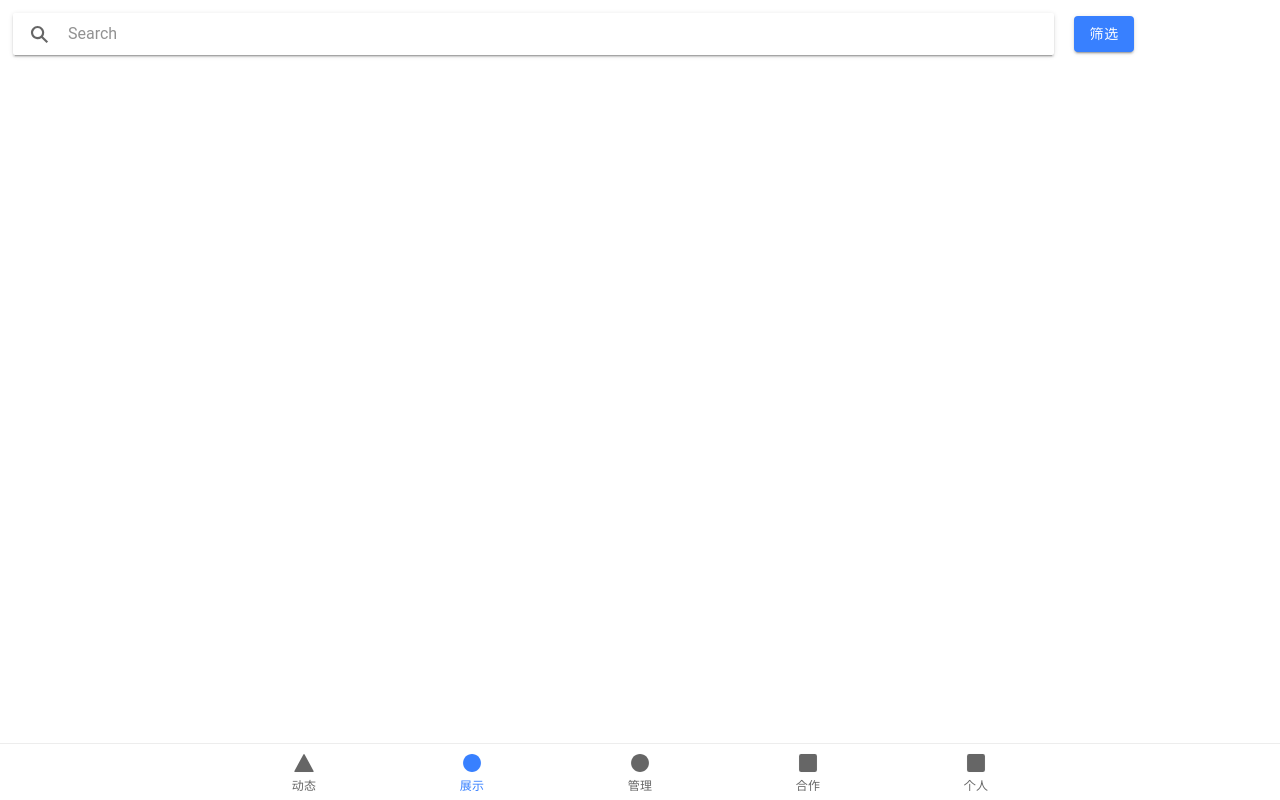
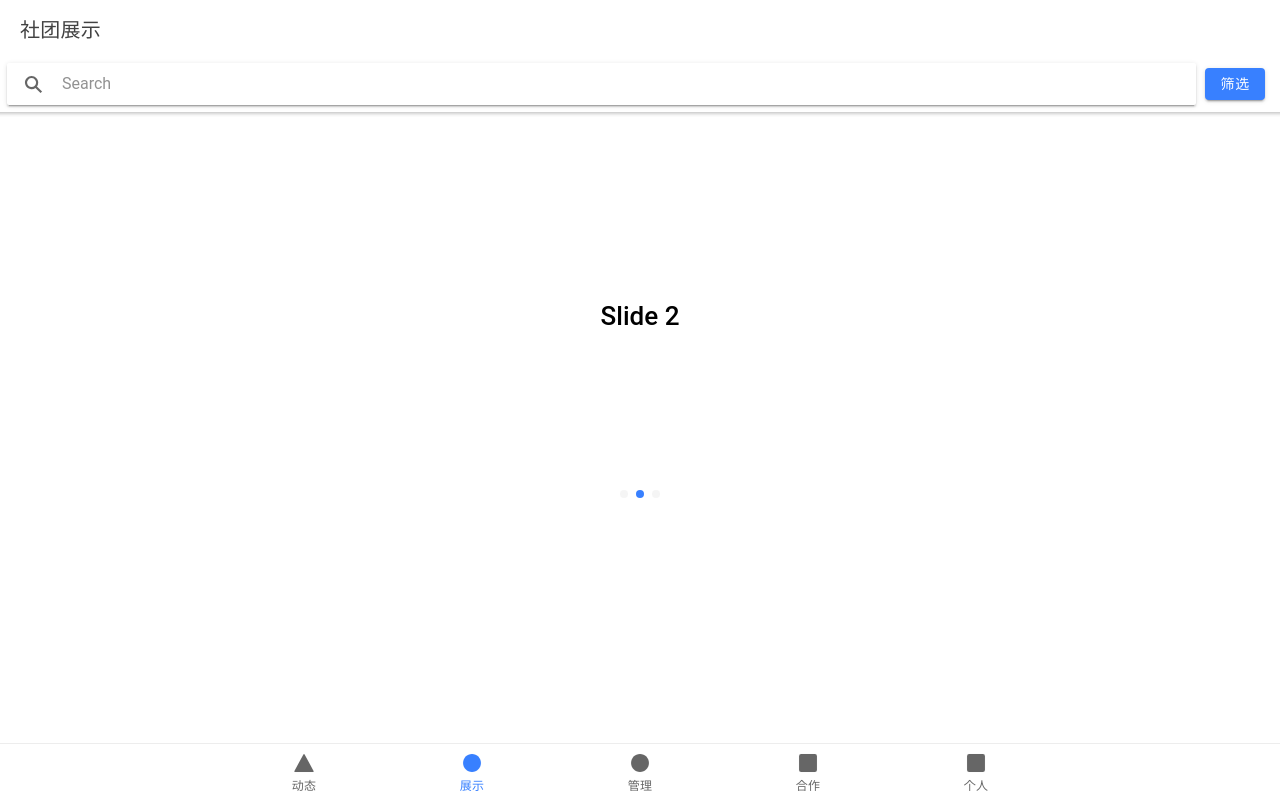
Before and after one commit to Leader-dev/Leader-front-end, a React (Create React App) app: page /eca-display in a window 1280 px wide. Built offline with nearby package versions, Linux system fonts and the light colour scheme.

Commit message:
ECA Display Card

```diff
--- a/src/App.tsx
+++ b/src/App.tsx
@@ -56,7 +56,7 @@ const App: React.FC = () => (
             <Personal />
           </Route>
           <Route exact path="/">
-            <Redirect to="/home" />
+            <Redirect to="/trends" />
           </Route>
         </IonRouterOutlet>
 
--- /dev/null
+++ b/src/pages/ECA-Display/Component/Card.tsx
@@ -0,0 +1,71 @@
+import React from 'react';
+import {
+  IonCard,
+  IonIcon,
+  IonImg,
+} from '@ionic/react';
+import { personSharp } from 'ionicons/icons';
+
+export interface cardProps {
+  poster: string,
+  name: string,
+  id: number,
+  size: number,
+  address: string,
+  posterProportion: number,
+  height: number,
+}
+
+
+function Card(props: cardProps) {
+  return (
+    <IonCard style={{
+      height: props.height + 'vh'
+    }}>
+      <IonImg src={props.poster} style={{
+        height: props.posterProportion + "%",
+        width: '100%'
+      }}/>
+
+      <div style={{
+        height: 1 - props.posterProportion + "%",
+        textAlign: 'left',
+        paddingLeft: '2vw',
+        paddingTop: '1vh',
+      }}>
+        <div style={{
+          color: 'black',
+          fontSize: '15px',
+          fontWeight: 'bold'
+        }}>
+          {props.name}
+        </div>
+        <div style={{
+          color: 'darkgrey',
+          fontSize: '13px',
+        }}>
+          {props.id}
+        </div>
+
+        <div style={{
+          color: 'cornflowerblue',
+          fontSize: "12px",
+          display: 'flex',
+          alignItems: 'center',
+        }}>
+          <IonIcon icon={personSharp}/>
+          <span style={{
+            paddingLeft: '1px',
+            paddingTop: '2px',
+          }}>
+            {props.size}
+            {props.address}
+          </span>
+        </div>
+
+      </div>
+    </IonCard>
+  );
+}
+
+export default Card;
--- a/src/pages/ECA-Display/index.css
+++ b/src/pages/ECA-Display/index.css
@@ -0,0 +1,16 @@
+ion-slides {
+    height: 50vh;
+}
+
+ion-tile {
+    text-align: center;
+}
+
+ion-searchbar {
+    height: 4vh;
+}
+
+ion-button {
+    height: 4vh;
+    padding-right: 1vw;
+}
--- a/src/pages/ECA-Display/index.tsx
+++ b/src/pages/ECA-Display/index.tsx
@@ -1,21 +1,67 @@
-import { IonContent, IonGrid, IonRow, IonCol, IonPage, IonSearchbar, IonButton} from '@ionic/react';
 import React, { useState } from 'react';
+import {
+  IonContent,
+  IonHeader,
+  IonToolbar,
+  IonPage,
+  IonSearchbar,
+  IonButton,
+  IonTitle,
+  IonSlides,
+  IonSlide
+} from '@ionic/react';
 import './index.css';
+import Card from "./Component/Card";
+
+const slideOpts = {
+  initialSlide: 1,
+};
+
+const ecaData = {
+  poster: "http://placekitten.com/g/200/300",
+  name: "这是一个社团",
+  id: 400031,
+  size: 35,
+  address: "深圳国际交流学院"
+}
 
 const ECADisplay: React.FC = () => {
   const [searchText, setSearchText] = useState('');
   return (
     <IonPage>
-      <IonRow className="ion-align-items-center">
-        <IonCol size="10">
+      <IonHeader>
+        <IonToolbar>
+          <IonTitle>
+            社团展示
+          </IonTitle>
+        </IonToolbar>
+        <IonToolbar>
           <IonSearchbar value={searchText} onIonChange={e => setSearchText(e.detail.value!)} showCancelButton="focus">
           </IonSearchbar>
-        </IonCol>
-        <IonCol size="2">
-          <IonButton color="primary">筛选</IonButton>
-        </IonCol>
-      </IonRow>
+          <IonButton slot="end" color="primary">筛选</IonButton>
+        </IonToolbar>
+      </IonHeader>
 
+      <IonContent>
+        <IonSlides pager={true} options={slideOpts} scrollbar={true}>
+          <IonSlide>
+            <Card poster={ecaData.poster}
+                  name={ecaData.name}
+                  id={ecaData.id}
+                  size={ecaData.size}
+                  address={ecaData.address}
+                  posterProportion={75}
+                  height={40}/>
+          </IonSlide>
+          <IonSlide>
+            <h1>Slide 2</h1>
+          </IonSlide>
+          <IonSlide>
+            <h1>Slide 3</h1>
+          </IonSlide>
+        </IonSlides>
+
+      </IonContent>
     </IonPage>
   );
 };
--- a/src/pages/Management/index.tsx
+++ b/src/pages/Management/index.tsx
@@ -1,15 +1,11 @@
-import { IonContent, IonHeader, IonPage, IonTitle, IonToolbar } from '@ionic/react';
-import './index.css';
+import React from 'react';
+import { IonContent, IonPage } from '@ionic/react';
 
 const Management: React.FC = () => {
   return (
     <IonPage>
-      <IonHeader>
-        <IonToolbar>
-          <IonTitle>管理</IonTitle>
-        </IonToolbar>
-      </IonHeader>
       <IonContent fullscreen>
+
       </IonContent>
     </IonPage>
   );
```
